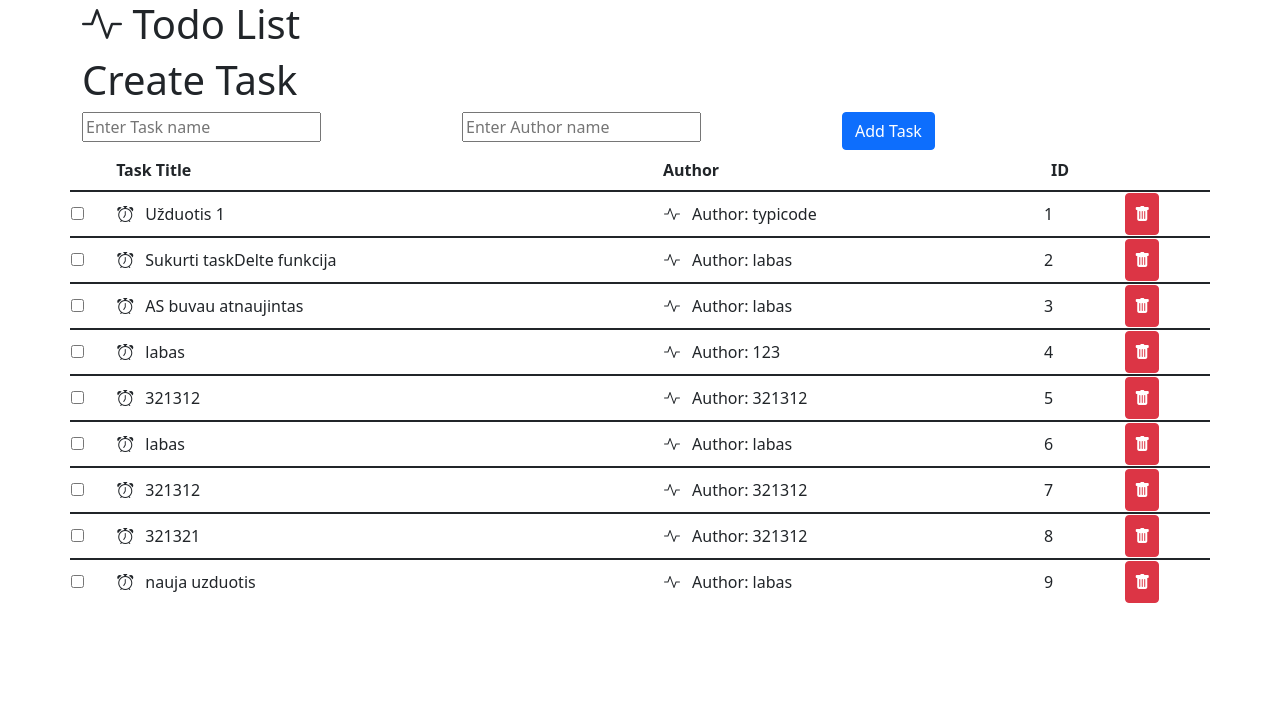
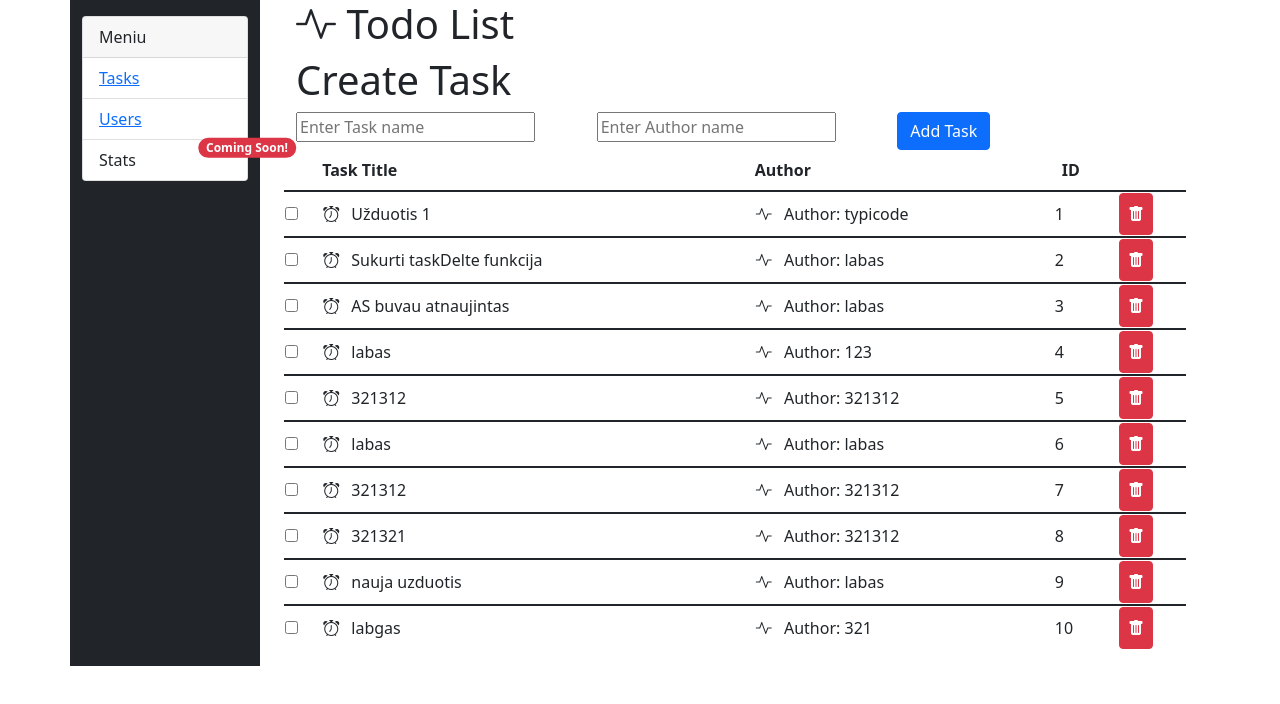
Before and after one commit to eimkasp/angular-json-server-todo-list, an Angular app: page / in a window 1280 px wide. Shown: the top 704 px of the page. Built offline with nearby package versions, Linux system fonts and the light colour scheme; data requests are answered from the project's data file.

Commit message:
Project Refactoring

```diff
--- a/src/app/app-routing.module.ts
+++ b/src/app/app-routing.module.ts
@@ -1,7 +1,12 @@
 import { NgModule } from '@angular/core';
 import { RouterModule, Routes } from '@angular/router';
+import { TasksComponent } from './components/tasks/tasks.component';
+import { UsersComponent } from './components/users/users.component';
 
-const routes: Routes = [];
+const routes: Routes = [
+  { path: '', component: TasksComponent },
+  { path: 'users', component: UsersComponent },
+];
 
 @NgModule({
   imports: [RouterModule.forRoot(routes)],
--- a/src/app/app.component.html
+++ b/src/app/app.component.html
@@ -1,43 +1,32 @@
 <div class="container">
   <div class="row">
-    <div class="col-12">
-      <h1><i class="bi bi-activity"></i> Todo List </h1>
+    <div class="col-sm-2 bg-dark">
+      <div class="card mt-3">
+        <div class="card-header">
+          Meniu
+        </div>
+        <ul class="list-group list-group-flush">
+          <li class="list-group-item">
+            <a routerLink="">Tasks</a>
+          </li>
+          <li class="list-group-item">
+            <a routerLink="users">Users</a>
+          </li>
+          <li class="list-group-item">
+            Stats
+            <span class="position-absolute top-5 start-100 translate-middle badge rounded-pill bg-danger">
+            Coming Soon!
+            </span>
+
+          </li>
+        </ul>
+      </div>
     </div>
 
-    <div class="col-12">
-      <!-- TODO: Pakeisti forma i <app-task-create> -->
-      <app-task-create (newItemEvent)="getTasks()"></app-task-create>
+    <div class="col-sm-10">
+      <router-outlet></router-outlet>
+
     </div>
-    <table class="table">
-      <thead>
-        <tr>
-          <th></th>
-          <th>Task Title</th>
-          <th>Author</th>
-          <th>ID</th>
-        </tr>
-      </thead>
-      <!-- Dinaminis klases pridejimas elementui:
-      [class.class-name]
-      -->
-      <tr *ngFor="let task of tasks" [class.task-completed]="task.completed">
-        <td>
-          <!-- Ateityje si elementa naudosime, pazymeti uzduotis kaip baigtas -->
-          <!-- [checked] - dinaminis checked atributo priskyrimas -->
-          <input type="checkbox" [checked]="task.completed" (change)="toggleTask(task)">
-        </td>
-        <td><i class="bi-alarm"></i> {{ task.title }}</td>
-        <td><i class="bi bi-activity"></i> Author: {{ task.author }}</td>
-        <td>{{ task.id }}</td>
-        <td>
-          <button
-          (click)="deleteTask(task)"
-          class="btn btn-danger bg-danger">
-            <i class="bi bi-trash-fill"></i>
-          </button>
-        </td>
-      </tr>
-    </table>
   </div>
+
 </div>
-<router-outlet></router-outlet>
--- a/src/app/app.component.ts
+++ b/src/app/app.component.ts
@@ -13,42 +13,7 @@ export class AppComponent {
   title = 'angular-json-server-todo-list';
 
   // Nurodome, kad kintamasis yra Task tipo masyvas
-  public tasks: Task[] = [];
   // Injectiname tasks service i komponenta
-  constructor(private _taskService: TaskService) {
-      this.getTasks();
-  }
-
-  getTasks() {
-    // Gauname duomenis is task Service
-    this._taskService
-      .getTasks()
-      .subscribe((data: Task[]) => {
-        this.tasks = data;
-        console.log(this.tasks);
-      });
-  }
-
-  toggleTask(task: Task) {
-    /* Jei task.completed buvo true, tai pataps false */
-    /* Jei task.completed buvo false, tai pataps true */
-    task.completed = !task.completed;
-    console.log(task);
-
-    // Iskvieciame task service toggle task funkcija
-    // atnaujinti duomenis duombazeje/serveryje
-    this._taskService.toggleTask(task).subscribe((data: any) => {
-      console.log(data);
-    });
-  }
-
-  deleteTask(task: Task) {
-    console.log('Task Will be deleted:');
-    console.log(task);
-    this._taskService.deleteTask(task).subscribe(data => {
-      console.log(data);
-      // Po sekmingo istrynimo atnaujiname tasks duomenis
-      this.getTasks();
-    });
+  constructor() {
   }
 }
--- a/src/app/app.module.ts
+++ b/src/app/app.module.ts
@@ -9,11 +9,15 @@ import { AppRoutingModule } from './app-routing.module';
 import { AppComponent } from './app.component';
 import { TaskCreateComponent } from './components/task-create/task-create.component';
 import { FormsModule } from '@angular/forms';
+import { TasksComponent } from './components/tasks/tasks.component';
+import { UsersComponent } from './components/users/users.component';
 
 @NgModule({
   declarations: [
     AppComponent,
-    TaskCreateComponent
+    TaskCreateComponent,
+    TasksComponent,
+    UsersComponent
   ],
   imports: [
     BrowserModule,
--- /dev/null
+++ b/src/app/components/tasks/tasks.component.html
@@ -0,0 +1,42 @@
+<div class="container">
+  <div class="row">
+    <div class="col-12">
+      <h1><i class="bi bi-activity"></i> Todo List </h1>
+    </div>
+
+    <div class="col-12">
+      <!-- TODO: Pakeisti forma i <app-task-create> -->
+      <app-task-create (newItemEvent)="getTasks()"></app-task-create>
+    </div>
+    <table class="table">
+      <thead>
+        <tr>
+          <th></th>
+          <th>Task Title</th>
+          <th>Author</th>
+          <th>ID</th>
+        </tr>
+      </thead>
+      <!-- Dinaminis klases pridejimas elementui:
+      [class.class-name]
+      -->
+      <tr *ngFor="let task of tasks" [class.task-completed]="task.completed">
+        <td>
+          <!-- Ateityje si elementa naudosime, pazymeti uzduotis kaip baigtas -->
+          <!-- [checked] - dinaminis checked atributo priskyrimas -->
+          <input type="checkbox" [checked]="task.completed" (change)="toggleTask(task)">
+        </td>
+        <td><i class="bi-alarm"></i> {{ task.title }}</td>
+        <td><i class="bi bi-activity"></i> Author: {{ task.author }}</td>
+        <td>{{ task.id }}</td>
+        <td>
+          <button
+          (click)="deleteTask(task)"
+          class="btn btn-danger bg-danger">
+            <i class="bi bi-trash-fill"></i>
+          </button>
+        </td>
+      </tr>
+    </table>
+  </div>
+</div>
--- /dev/null
+++ b/src/app/components/tasks/tasks.component.ts
@@ -0,0 +1,56 @@
+import { Component, OnInit } from '@angular/core';
+import { Task } from 'src/app/interfaces/task';
+import { TaskService } from 'src/app/services/task.service';
+
+@Component({
+  selector: 'app-tasks',
+  templateUrl: './tasks.component.html',
+  styleUrls: ['./tasks.component.scss']
+})
+export class TasksComponent implements OnInit {
+
+  // Injectiname tasks service i komponenta
+  constructor(private _taskService: TaskService) {
+    this.getTasks();
+  }
+
+  ngOnInit(): void {
+  }
+
+  public tasks: Task[] = [];
+
+
+  getTasks() {
+    // Gauname duomenis is task Service
+    this._taskService
+      .getTasks()
+      .subscribe((data: Task[]) => {
+        this.tasks = data;
+        console.log(this.tasks);
+      });
+  }
+
+  toggleTask(task: Task) {
+    /* Jei task.completed buvo true, tai pataps false */
+    /* Jei task.completed buvo false, tai pataps true */
+    task.completed = !task.completed;
+    console.log(task);
+
+    // Iskvieciame task service toggle task funkcija
+    // atnaujinti duomenis duombazeje/serveryje
+    this._taskService.toggleTask(task).subscribe((data: any) => {
+      console.log(data);
+    });
+  }
+
+  deleteTask(task: Task) {
+    console.log('Task Will be deleted:');
+    console.log(task);
+    this._taskService.deleteTask(task).subscribe(data => {
+      console.log(data);
+      // Po sekmingo istrynimo atnaujiname tasks duomenis
+      this.getTasks();
+    });
+  }
+
+}
--- /dev/null
+++ b/src/app/components/users/users.component.html
@@ -0,0 +1 @@
+<p>users works!</p>
--- /dev/null
+++ b/src/app/components/users/users.component.ts
@@ -0,0 +1,15 @@
+import { Component, OnInit } from '@angular/core';
+
+@Component({
+  selector: 'app-users',
+  templateUrl: './users.component.html',
+  styleUrls: ['./users.component.scss']
+})
+export class UsersComponent implements OnInit {
+
+  constructor() { }
+
+  ngOnInit(): void {
+  }
+
+}
--- a/src/database/db.json
+++ b/src/database/db.json
@@ -53,6 +53,12 @@
       "completed": false,
       "author": "labas",
       "id": 9
+    },
+    {
+      "title": "labgas",
+      "completed": false,
+      "author": "321",
+      "id": 10
     }
   ],
   "users": [
@@ -61,5 +67,12 @@
       "name": "Test",
       "email": "labas@gmail.com"
     }
+  ],
+  "projects": [
+    {
+      "id" : 1,
+      "name" : "Project 1",
+      "logo" : "#"
+    }
   ]
 }
```
Also changed, not shown: src/app/components/tasks/tasks.component.scss (added), src/app/components/users/users.component.scss (added), 2 other files (tests, documents, lock files or other folders).
